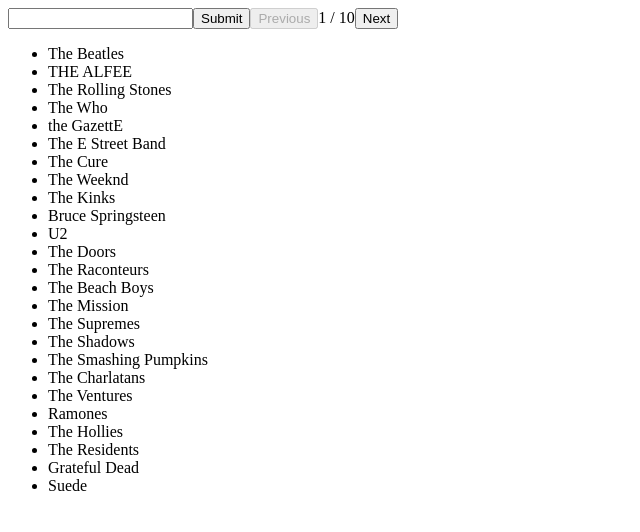
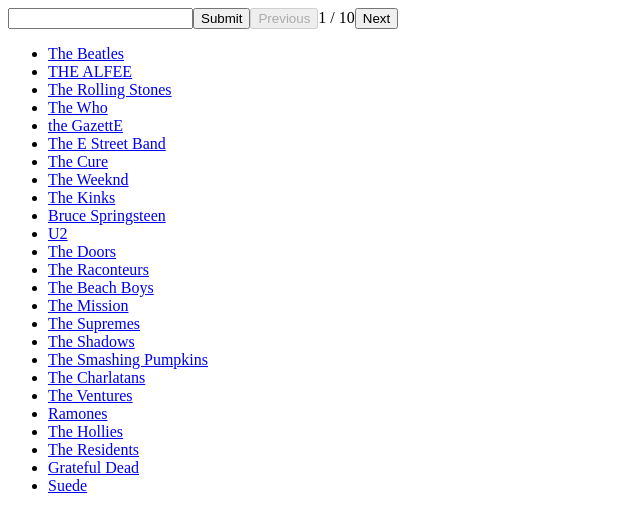
Before and after one commit to chrislupdx/artist-search-mob, a React app: page / in a window 1280 px wide. Shown: the top 532 px of the page, without its empty margins (0-640 px from the left). Built offline with nearby package versions, Linux system fonts and the light colour scheme.

Commit message:
updates url on selecting artist link

```diff
--- a/package.json
+++ b/package.json
@@ -26,7 +26,8 @@
   "license": "ISC",
   "dependencies": {
     "react": "^16.8.6",
-    "react-dom": "^16.8.6"
+    "react-dom": "^16.8.6",
+    "react-router-dom": "^5.0.0"
   },
   "devDependencies": {
     "@babel/core": "^7.4.4",
--- a/src/components/App.js
+++ b/src/components/App.js
@@ -1,9 +1,12 @@
 import React from 'react';
+import { BrowserRouter as Router } from 'react-router-dom';
 import ArtistSearch from '../containers/ArtistSearch';
 
 export default function App() {
 
   return (
-    <ArtistSearch />
+    <Router>
+      <ArtistSearch />
+    </Router>
   );
 }
--- a/src/components/Artist.js
+++ b/src/components/Artist.js
@@ -1,14 +1,18 @@
 import React from 'react';
 import PropTypes from 'prop-types';
+import { Link } from 'react-router-dom';
 
-function Artist({ name }) {
+function Artist({ id, name }) {
   return (
-    <li>{name}</li>
+    <li>
+      <Link to={`/${id}`}>{name}</Link>
+    </li>
   );
 }
 
 Artist.propTypes = {
-  name: PropTypes.string.isRequired
+  name: PropTypes.string.isRequired,
+  id: PropTypes.string.isRequired
 };
 
 export default Artist;
--- a/src/components/Artists.js
+++ b/src/components/Artists.js
@@ -4,7 +4,7 @@
 
 function Artists({ artists }) {
   const artistList = artists.map(artist => {
-    return <Artist name={artist.name} key={artist.id} />;
+    return <Artist id={artist.id} name={artist.name} key={artist.id} />;
   });
 
   return (
```
Also changed, not shown: 1 other file (tests, documents, lock files or other folders).
